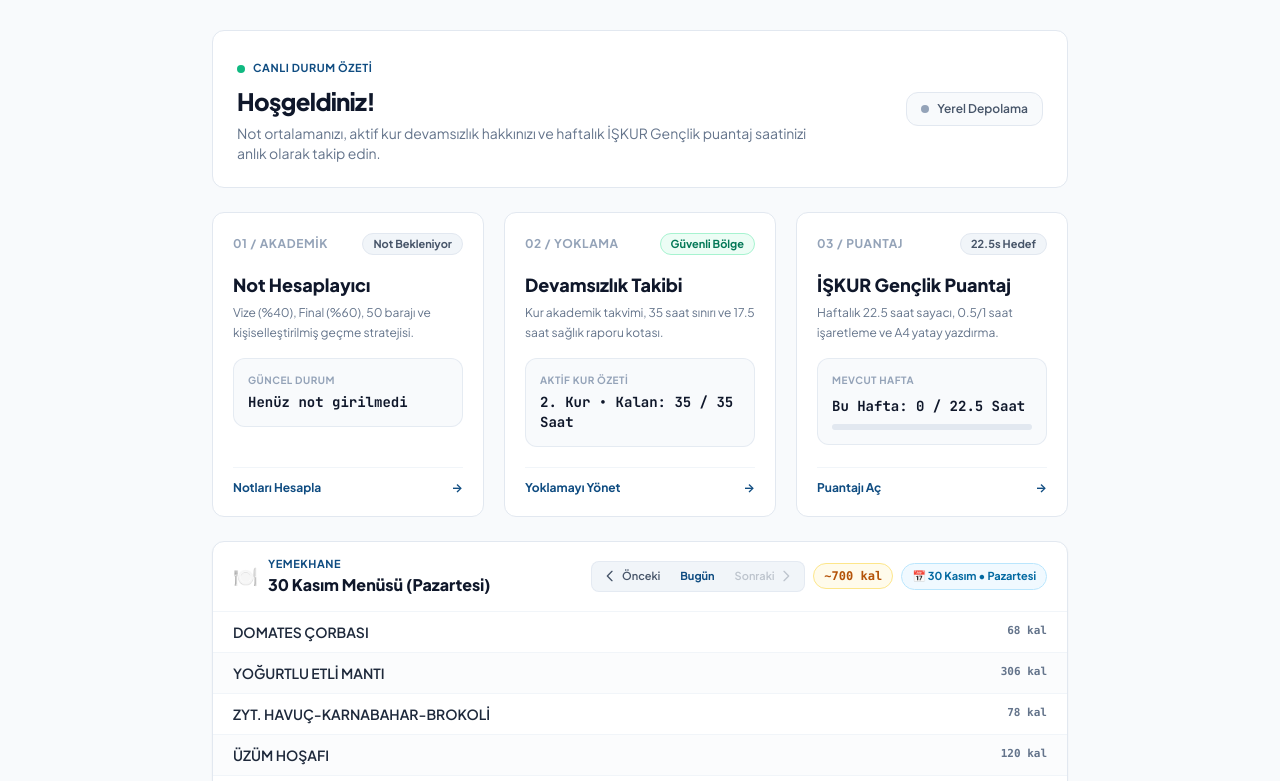
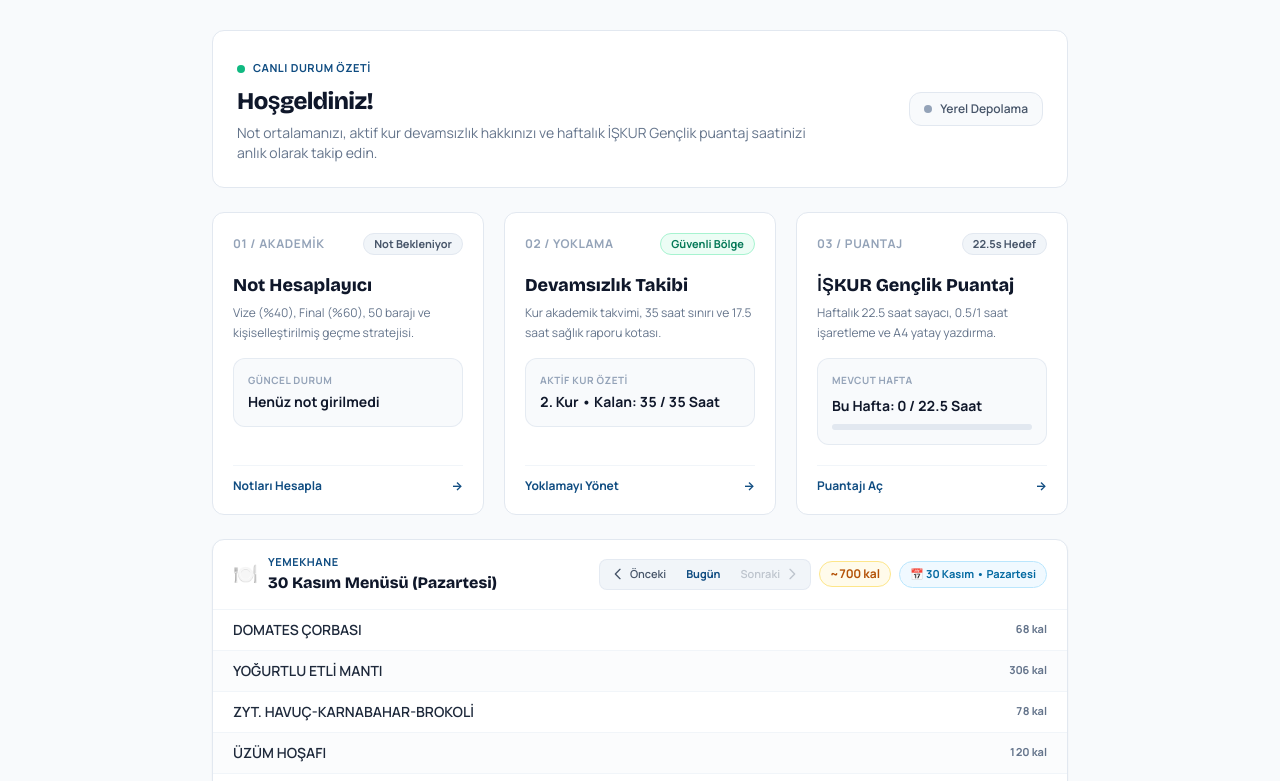
Before and after one commit to berkay-kocak/ubys, a plain HTML site: page index.html in a window 1280 px wide. Shown: the part 105-886 px from the top of the page. Drawn offline with nearby package versions, Linux system fonts and the light colour scheme.

Commit message:
style: switch typography to Bricolage Grotesque and Manrope with tabular-nums

```diff
--- a/app.js
+++ b/app.js
@@ -774,7 +774,7 @@ async function loadDailyMenu() {
             listEl.innerHTML = dayData.items.map((item, i) => `
                 <div class="flex items-center justify-between gap-3 px-5 py-2.5 ${i % 2 === 0 ? '' : 'bg-slate-50/60 dark:bg-zinc-800/30'}">
                     <span class="text-xs sm:text-sm font-semibold text-slate-800 dark:text-zinc-100 leading-snug">${escapeHtml(item.name)}</span>
-                    ${item.calories ? `<span class="font-mono text-[11px] font-bold text-slate-500 dark:text-zinc-400 shrink-0 whitespace-nowrap">${escapeHtml(item.calories)}</span>` : ''}
+                    ${item.calories ? `<span class="tabular-nums text-[11px] font-bold text-slate-500 dark:text-zinc-400 shrink-0 whitespace-nowrap">${escapeHtml(item.calories)}</span>` : ''}
                 </div>`).join('');
         } else {
             listEl.innerHTML = `<div class="p-5 text-center text-xs text-slate-400">Bu gün için yemek kaydı bulunamadı.</div>`;
--- a/index.html
+++ b/index.html
@@ -21,12 +21,22 @@
     <script src="https://cdn.tailwindcss.com"></script>
     <script>
         tailwind.config = {
-            darkMode: 'class'
+            darkMode: 'class',
+            theme: {
+                extend: {
+                    fontFamily: {
+                        sans: ['Manrope', '-apple-system', 'BlinkMacSystemFont', 'sans-serif'],
+                        heading: ['"Bricolage Grotesque"', 'Manrope', 'sans-serif'],
+                    }
+                }
+            }
         };
     </script>
     <!-- Supabase JS SDK -->
     <script src="https://cdn.jsdelivr.net/npm/@supabase/supabase-js@2"></script>
-    <link href="https://fonts.googleapis.com/css2?family=JetBrains+Mono:wght@500;600;700;800&family=Plus+Jakarta+Sans:wght@400;500;600;700;800&display=swap" rel="stylesheet">
+    <link rel="preconnect" href="https://fonts.googleapis.com">
+    <link rel="preconnect" href="https://fonts.gstatic.com" crossorigin>
+    <link href="https://fonts.googleapis.com/css2?family=Bricolage+Grotesque:wght@600;700;800&family=Manrope:wght@400;500;600;700&display=swap&subset=latin-ext" rel="stylesheet">
     <link rel="stylesheet" href="./style.css">
 </head>
 <body data-page="home" class="bg-[#F8FAFC] dark:bg-zinc-950 text-slate-900 dark:text-zinc-100 min-h-screen pb-8 selection:bg-[#0F4C81] selection:text-white transition-colors duration-200 antialiased">
@@ -297,7 +307,7 @@
                         </button>
                     </div>
 
-                    <span id="menu-total-cal" class="font-mono text-xs font-bold px-2.5 py-1 rounded-full bg-amber-50 dark:bg-amber-950/50 text-amber-700 dark:text-amber-300 border border-amber-200 dark:border-amber-800/60 hidden"></span>
+                    <span id="menu-total-cal" class="tabular-nums text-xs font-bold px-2.5 py-1 rounded-full bg-amber-50 dark:bg-amber-950/50 text-amber-700 dark:text-amber-300 border border-amber-200 dark:border-amber-800/60 hidden"></span>
                     <span id="menu-status-badge" class="text-[11px] font-bold px-2.5 py-1 rounded-full bg-slate-100 dark:bg-zinc-800 text-slate-500 dark:text-zinc-400 border border-slate-200 dark:border-zinc-700">Yükleniyor…</span>
                 </div>
             </div>
@@ -397,7 +407,7 @@
 
                 <div>
                     <span class="block text-[11px] font-bold text-slate-600 dark:text-zinc-300 mb-1">Dosya İçeriği (JSON)</span>
-                    <pre id="export-json-preview" class="p-2.5 rounded-xl bg-slate-900 text-indigo-300 text-[10px] font-mono max-h-32 overflow-x-auto overflow-y-auto border border-slate-800 select-all"></pre>
+                    <pre id="export-json-preview" class="p-2.5 rounded-xl bg-slate-900 text-indigo-300 text-[10px] font-sans tabular-nums max-h-32 overflow-x-auto overflow-y-auto border border-slate-800 select-all"></pre>
                 </div>
             </div>
 
--- a/style.css
+++ b/style.css
@@ -1,10 +1,22 @@
-body {
-    font-family: 'Plus Jakarta Sans', -apple-system, BlinkMacSystemFont, sans-serif;
+body,
+input,
+button,
+select,
+textarea {
+    font-family: 'Manrope', -apple-system, BlinkMacSystemFont, sans-serif;
     -webkit-tap-highlight-color: transparent;
 }
 
-/* Sayısal Veriler İçin Tabular Monospace Tipografi */
+/* Başlıklar ve Kart Başlıkları: Bricolage Grotesque */
+h1, h2, h3, h4,
+.font-heading,
+#menu-day-title {
+    font-family: 'Bricolage Grotesque', 'Manrope', sans-serif;
+}
+
+/* Sayısal Veriler İçin Tabular Tipografi (Manrope) */
 .font-mono-tabular,
+.tabular-nums,
 input[type="number"],
 #vize-total-score,
 #final-total-score,
@@ -17,15 +29,23 @@ input[type="number"],
 #att-remaining-hours,
 #att-unexcused-hours,
 #att-medical-hours,
+#att-medical-quota,
 #att-percent-label,
 #editor-day-badge,
 #home-grade-summary,
 #home-att-summary,
 #home-iskur-summary,
+#menu-total-cal,
+#quota-badge,
+#weekly-total-hours,
+#weekly-total-hm,
+#planner-current-hours,
+#planner-remaining-hours,
+#print-total-hours-text,
 #puantaj-table td,
 #puantaj-table tfoot td,
 .slot-btn {
-    font-family: 'JetBrains Mono', ui-monospace, SFMono-Regular, Menlo, Monaco, Consolas, monospace;
+    font-family: 'Manrope', -apple-system, BlinkMacSystemFont, sans-serif;
     font-variant-numeric: tabular-nums;
 }
 
```
Also changed, not shown: devamsizlik/index.html (+13 -3 lines), iskur/index.html (+12 -4 lines), not-hesapla/index.html (+13 -3 lines).
